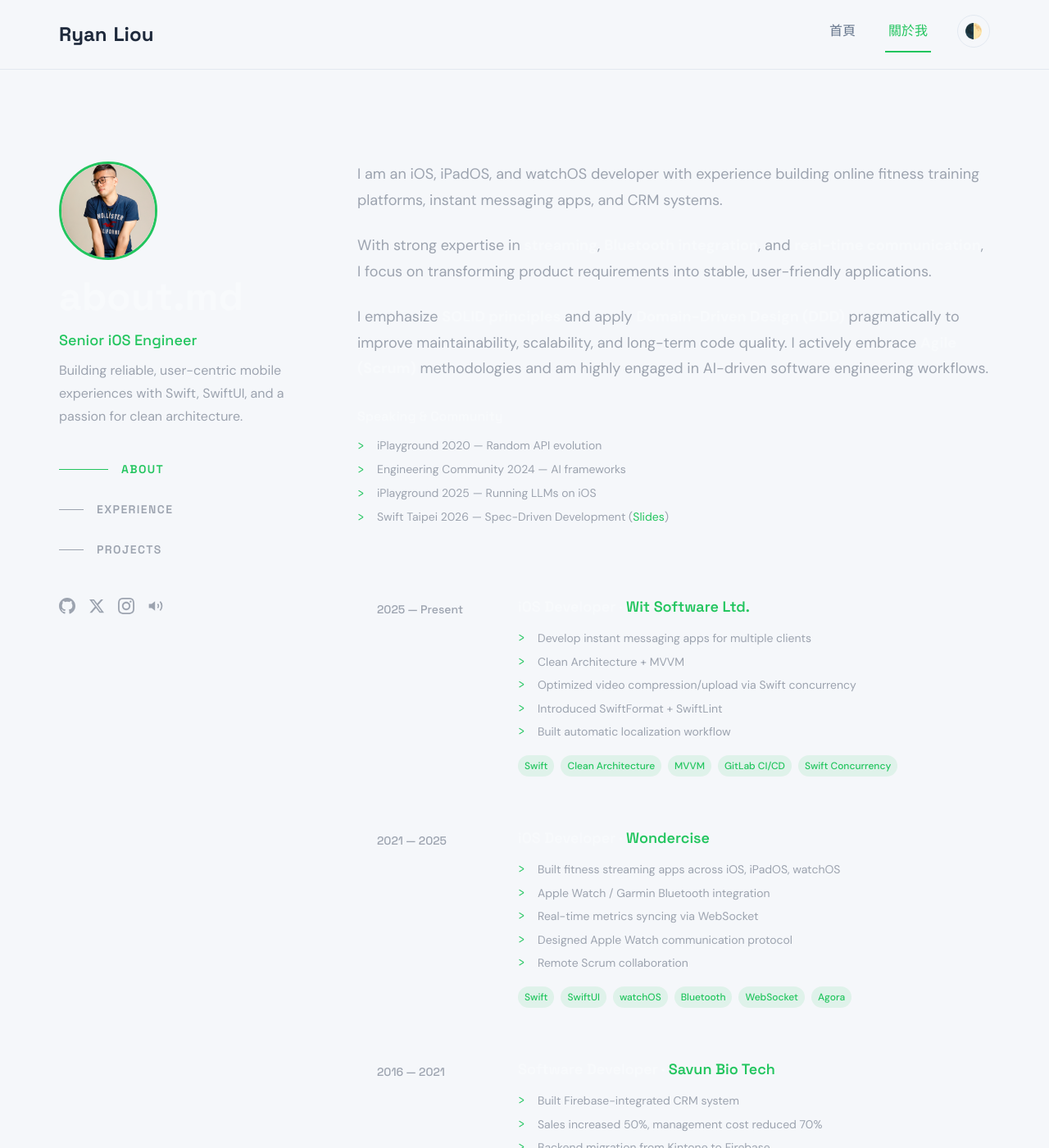
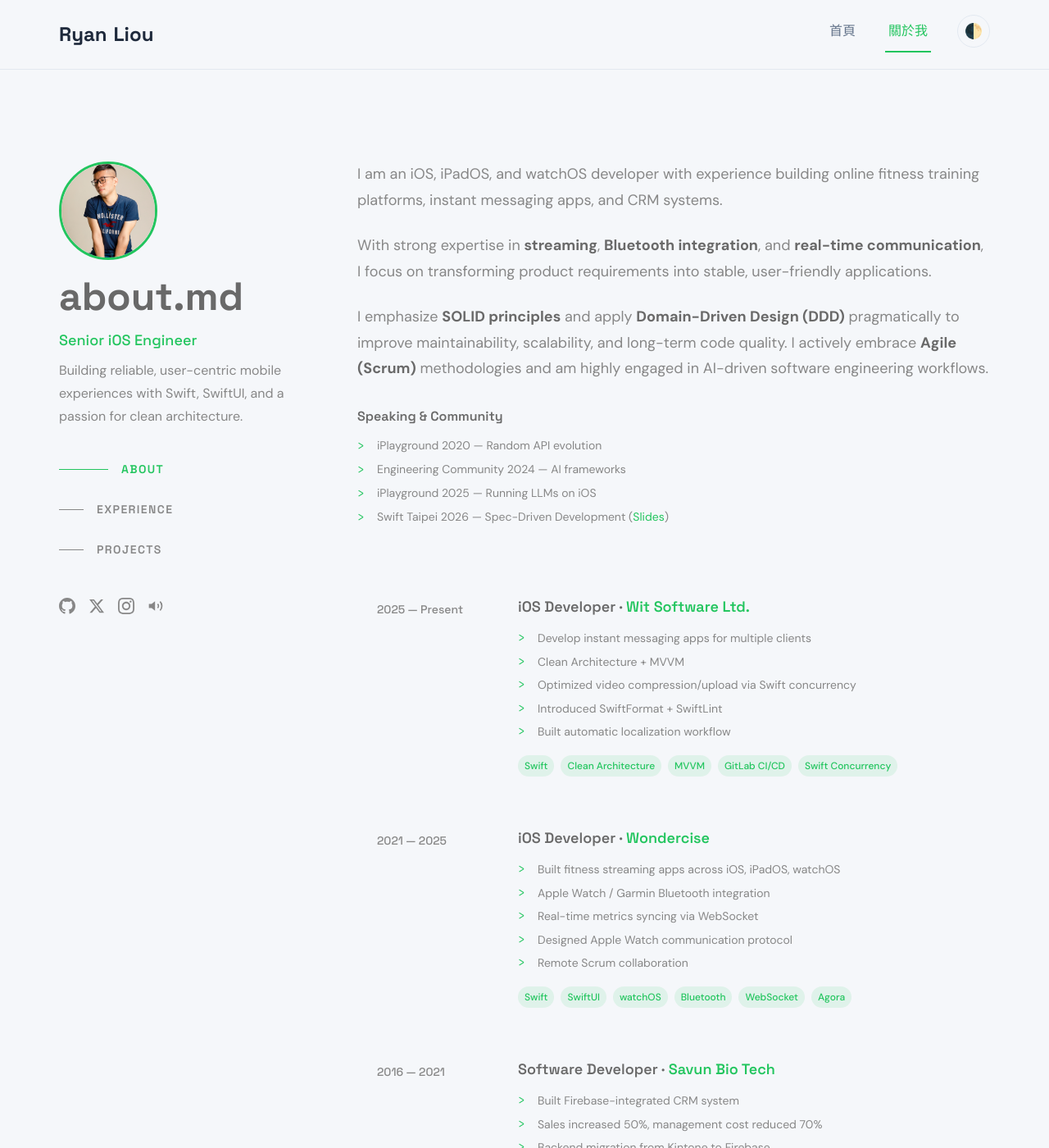
Before and after one commit to danny80916kimo/ryanliouWebsite, a Jekyll site: the page built from docs/_pages/about.md, in a window 1280 px wide and 1400 px high. Shown: the whole window at 82% size. Built offline with Jekyll 4.4.1, drawn with Linux system fonts in a browser that asks for light colours.

Commit message:
fix text color

```diff
--- a/docs/_sass/_variables.scss
+++ b/docs/_sass/_variables.scss
@@ -3,8 +3,8 @@
 $color-secondary: #334155;
 $color-cta: #22C55E;
 $color-background: #0F172A;
-$color-text: #F8FAFC;
-$color-text-muted: #9CA3AF; // Improved from #94A3B8 for better contrast (AAA compliant: 7.08:1)
+$color-text: #696969;
+$color-text-muted: #878787; // Improved from #94A3B8 for better contrast (AAA compliant: 7.08:1)
 $color-border: #334155;
 
 // Spacing Scale
```
